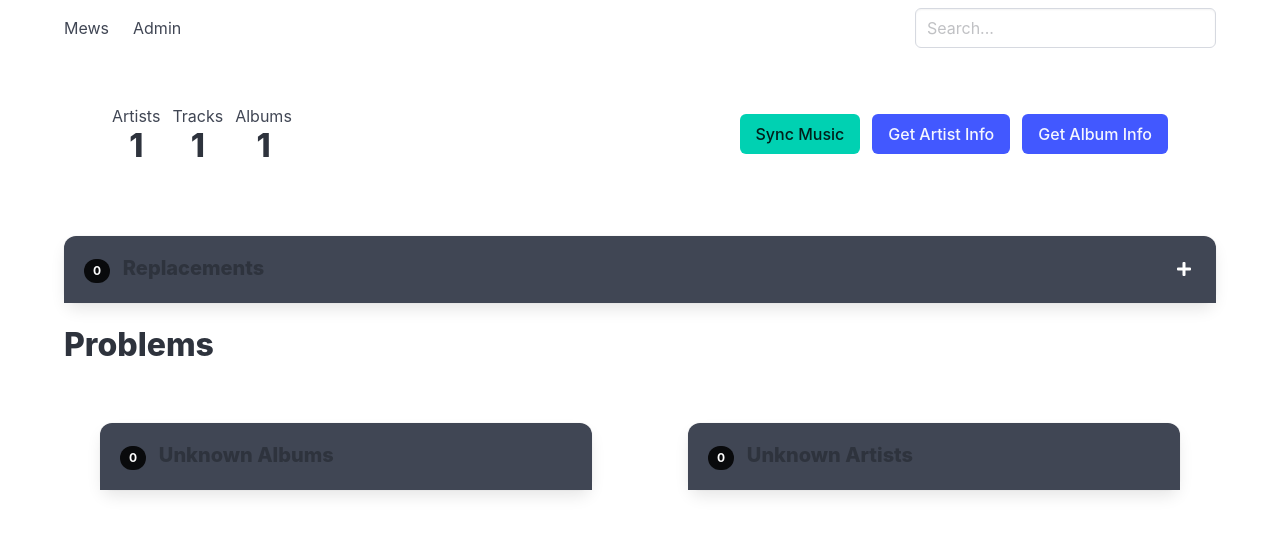
After one commit to rubenwardy/mews, a Flask app: page /admin/ in a window 1280 px wide. The commit adds this page. Shown: the top 537 px of the page. Run offline with Flask 2, Linux system fonts and the light colour scheme; a user stored in the database is signed in; tables that the repository leaves empty hold one stand-in row (values such as "Sample post"); style sheets or scripts are compiled from the project's sources; parts of the project's set-up code (start-up, migrations or seed data) failed here and were passed over; some libraries are stand-ins or nearby versions.

Commit message:
Move management to admin page

```diff
--- /dev/null
+++ b/mews/templates/admin/index.html
@@ -0,0 +1,79 @@
+{% extends "base.html" %}
+{% block content %}
+	<section class="level section">
+		<div class="level-left">
+			<div class="level-item has-text-centered">
+				<div>
+					<p class="heading">Artists</p>
+					<p class="title">{{ num_artists }}</p>
+				</div>
+			</div>
+			<div class="level-item has-text-centered">
+				<div>
+					<p class="heading">Tracks</p>
+					<p class="title">{{ num_tracks }}</p>
+				</div>
+			</div>
+			<div class="level-item has-text-centered">
+				<div>
+					<p class="heading">Albums</p>
+					<p class="title">{{ num_albums }}</p>
+				</div>
+			</div>
+		</div>
+		<div class="level-right">
+			<form class="level-item has-text-centered" method="POST" action="{{ url_for('sync_music') }}">
+				<input type="submit" value="Sync Music" class="button is-primary">
+			</form>
+			<form class="level-item has-text-centered" method="POST" action="{{ url_for('sync_artist') }}">
+				<input type="submit" value="Get Artist Info" class="button is-link">
+			</form>
+			<form class="level-item has-text-centered" method="POST" action="{{ url_for('sync_album') }}">
+				<input type="submit" value="Get Album Info" class="button is-link">
+			</form>
+		</div>
+	</section>
+
+	<section class="panel">
+		<p class="panel-heading">
+			<span class="actions is-pulled-right">
+				<a href="#"><span class="fa fa-plus"></span></a>
+				<!-- <a><span class="fa fa-times close"></span></a> -->
+			</span>
+			<span class="count tag is-rounded is-black">0</span>
+			<span class="title is-5">Replacements</span>
+		</p>
+		<div class="panel-scrolling"></div>
+	</section>
+
+	<h1 class="title is-3">Problems</h1>
+
+	<div class="columns">
+		<div class="column section is-one-half">
+			<div class="panel">
+				<p class="panel-heading">
+					<span class="count tag is-rounded {% if unknown_albums %}is-danger{% else %}is-black{% endif %}">{{ unknown_albums | length }}</span>
+					<span class="title is-5">Unknown Albums</span>
+				</p>
+				<div class="panel-scrolling">
+				{% for album in unknown_albums %}
+					<div class="panel-block">{{ album.title }} by {{ album.artist.name }}</div>
+				{% endfor %}
+				</div>
+			</div>
+		</div>
+		<div class="column section is-one-half">
+			<div class="panel">
+				<p class="panel-heading">
+					<span class="count tag is-rounded {% if unknown_albums %}is-danger{% else %}is-black{% endif %}">{{ unknown_artists | length }}</span>
+					<span class="title is-5">Unknown Artists</span>
+				</p>
+				<div class="panel-scrolling">
+				{% for artist in unknown_artists %}
+					<div class="panel-block">{{ artist.name }}</div>
+				{% endfor %}
+				</div>
+			</div>
+		</div>
+	</div>
+{% endblock %}
--- a/mews/templates/base.html
+++ b/mews/templates/base.html
@@ -35,30 +35,9 @@
 			<div id="navbarBasicExample" class="navbar-menu">
 				<div class="navbar-start">
 					{% if current_user.is_authenticated %}
-					<div class="navbar-item has-dropdown is-hoverable">
-						<a class="navbar-link">
-							Library
+						<a class="navbar-item" href="{{ url_for("admin") }}">
+							Admin
 						</a>
-
-						<div class="navbar-dropdown">
-							<a class="navbar-item" href="{{ url_for("sync") }}">
-								Import
-							</a>
-							<a class="navbar-item" href="{{ url_for("sync_album") }}">
-								Get Album Info
-							</a>
-							<a class="navbar-item" href="{{ url_for("sync_artist") }}">
-								Get Artist Info
-							</a>
-							<a class="navbar-item" href="{{ url_for("problems") }}">
-								See Problems
-							</a>
-							<hr class="navbar-divider">
-							<div class="navbar-item" style="font-size:80%;">
-								Warning: links will stop music
-							</div>
-						</div>
-					</div>
 						<div style="margin-left:25%;"></div>
 						<div class="navbar-item" id="player">
 							<a href="#">
--- /dev/null
+++ b/mews/views/admin.py
@@ -0,0 +1,35 @@
+from flask import render_template, redirect, url_for, send_file, abort, request, jsonify
+from flask_user import login_required
+from mews import app, lastfm
+from mews.utils import scanForMusic, getArtistsInfo, getAlbumsInfo, importAllMusic
+from mews.models import *
+
+
+@app.route("/admin/")
+@login_required
+def admin():
+	unknown_albums = Album.query.filter_by(is_known=False).order_by(Album.title).all()
+	unknown_artists = Artist.query.filter_by(is_known=False).order_by(Artist.name).all()
+	return render_template("admin/index.html", unknown_albums=unknown_albums, unknown_artists=unknown_artists,
+			num_artists=Artist.query.count(), num_albums=Album.query.count(), num_tracks=Track.query.count())
+
+
+@app.route("/admin/sync/albums/", methods=["POST"])
+@login_required
+def sync_album():
+	getAlbumsInfo()
+	return redirect(url_for("hello"))
+
+
+@app.route("/admin/sync/artists/", methods=["POST"])
+@login_required
+def sync_artist():
+	getArtistsInfo()
+	return redirect(url_for("hello"))
+
+
+@app.route("/admin/sync/music/", methods=["POST"])
+@login_required
+def sync_music():
+	importAllMusic()
+	return redirect(url_for("hello"))
```
Also changed, not shown: mews/templates/problems.html (deleted, +0 -34 lines), mews/views/__init__.py (+2 -32 lines). Lines whose indentation alone changed are shown as unchanged.
